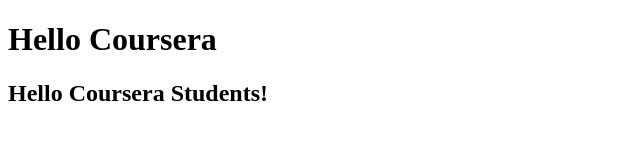
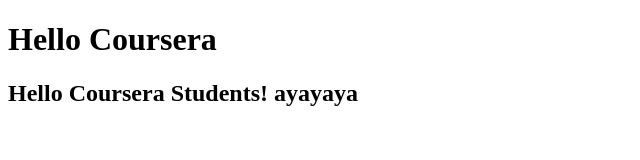
Before and after one commit to antares87x/coursera-test, a plain HTML site: page index.html in a window 1280 px wide. Shown: the whole page, without its empty margins (0-640 px from the left). Drawn offline with Linux system fonts and the light colour scheme.

Commit message:
new version

```diff
--- a/index.html
+++ b/index.html
@@ -6,6 +6,6 @@
   </head>
   <body>
     <h1>Hello Coursera</h1>
-    <h2>Hello Coursera Students!</h2>
+    <h2>Hello Coursera Students! ayayaya</h2>
   </body>
 </html>
```
